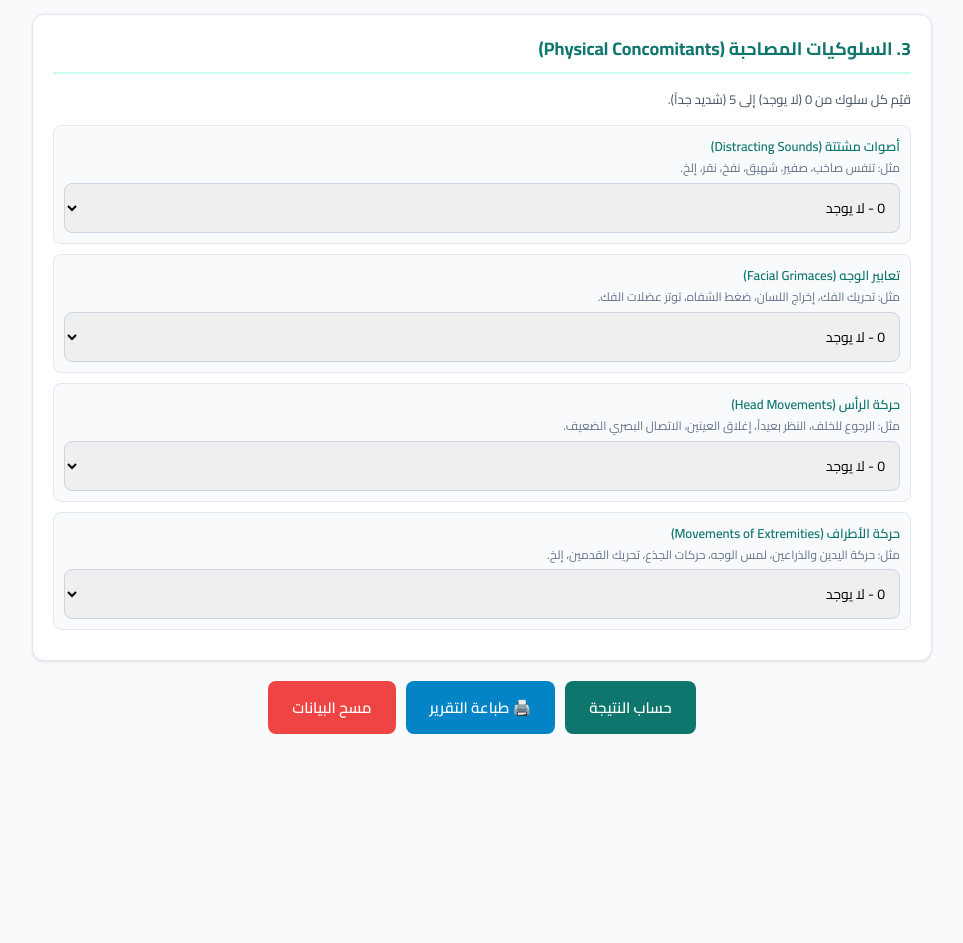
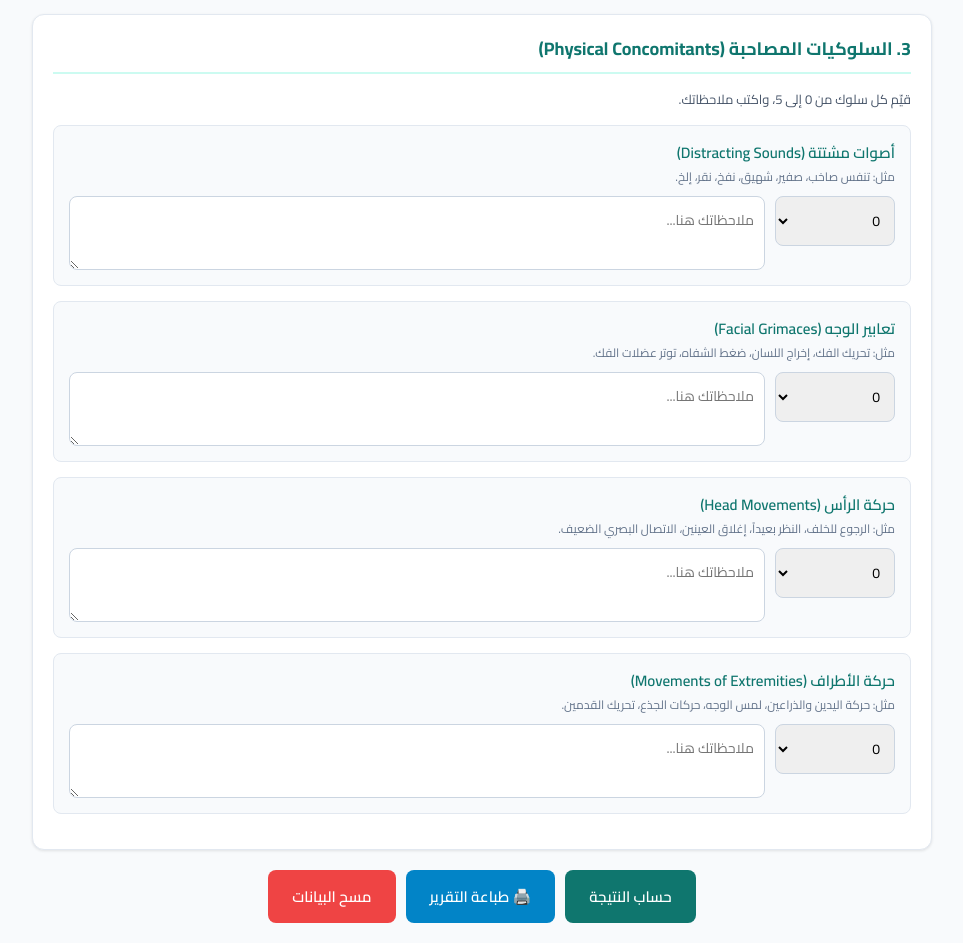
Before and after one commit to adhamsalloum9-cell/SSI4-stuttering-scale, a plain HTML site: page index.html in a window 1280 px wide. Shown: the part 1000-1943 px from the top of the page, without its empty margins (158-1121 px from the left). Before the commit the page ends 1754 px from the top, so only its background shows below. Drawn offline with Linux system fonts and the light colour scheme.

Commit message:
Refactor behavior item styles and add notes section
Updated styles for behavior items and added textarea for notes. Enhanced layout for behavior rows and adjusted padding and margins.

```diff
--- a/index.html
+++ b/index.html
@@ -17,12 +17,15 @@
   .grid { display: grid; grid-template-columns: 1fr 1fr; gap: 15px; }
   @media(max-width: 600px) { .grid { grid-template-columns: 1fr; } }
   label { display: block; font-size: 13px; font-weight: 600; margin-bottom: 5px; color: #475569; }
-  input, select { width: 100%; padding: 10px; border: 1px solid #cbd5e1; border-radius: 8px; font-size: 14px; font-family: inherit; }
+  input, select, textarea { width: 100%; padding: 10px; border: 1px solid #cbd5e1; border-radius: 8px; font-size: 14px; font-family: inherit; }
+  textarea { min-height: 60px; resize: vertical; }
 
-  /* تنسيق خاص لخيارات السلوكيات */
-  .behavior-item { background: #f8fafc; padding: 10px; border-radius: 8px; border: 1px solid #e2e8f0; margin-bottom: 10px; }
-  .behavior-item label { color: #0f766e; margin-bottom: 2px; }
-  .behavior-item p { font-size: 12px; color: #64748b; margin-bottom: 5px; }
+  .behavior-item { background: #f8fafc; padding: 15px; border-radius: 8px; border: 1px solid #e2e8f0; margin-bottom: 15px; }
+  .behavior-item label { color: #0f766e; margin-bottom: 2px; font-size: 15px; }
+  .behavior-item p { font-size: 12px; color: #64748b; margin-bottom: 10px; }
+  .behavior-row { display: flex; gap: 10px; align-items: flex-start; }
+  .behavior-row select { width: 120px; flex-shrink: 0; }
+  .behavior-row textarea { flex-grow: 1; min-height: 40px; }
 
   .result-box { text-align: center; margin-top: 20px; padding: 20px; background: #f0fdfa; border-radius: 12px; border: 1px solid #ccfbf1; }
   .result-box h3 { color: #0f766e; font-size: 22px; margin-bottom: 10px; }
@@ -34,12 +37,14 @@
   .btn-primary:hover { background: #115e59; }
   .btn-danger { background: #ef4444; color: white; }
   .hidden { display: none; }
+
   @media print {
     body { background: white; padding: 0; }
     .container { max-width: 100%; }
     .card { box-shadow: none; border: 1px solid #ccc; break-inside: avoid; }
     .actions, header p, .hidden-print { display: none !important; }
     .result-box { border: 2px solid #000; }
+    .behavior-item { border: 1px solid #ccc; background: white; }
   }
 </style>
 </head>
@@ -104,30 +109,42 @@
 
   <div class="card">
     <h2>3. السلوكيات المصاحبة (Physical Concomitants)</h2>
-    <p style="font-size:13px; margin-bottom:15px; color:#475569;">قيّم كل سلوك من 0 (لا يوجد) إلى 5 (شديد جداً).</p>
+    <p style="font-size:13px; margin-bottom:15px; color:#475569;">قيّم كل سلوك من 0 إلى 5، واكتب ملاحظاتك.</p>
 
     <div class="behavior-item">
       <label>أصوات مشتتة (Distracting Sounds)</label>
       <p>مثل: تنفس صاخب، صفير، شهيق، نفخ، نقر، إلخ.</p>
-      <select id="distracting"><option value="0">0 - لا يوجد</option><option value="1">1 - غير ملحوظ</option><option value="2">2 - ملحوظ قليلاً</option><option value="3">3 - مشتت</option><option value="4">4 - مشتت جداً</option><option value="5">5 - شديد ومؤلم</option></select>
+      <div class="behavior-row">
+        <select id="distracting"><option value="0">0</option><option value="1">1</option><option value="2">2</option><option value="3">3</option><option value="4">4</option><option value="5">5</option></select>
+        <textarea id="distractingNotes" placeholder="ملاحظاتك هنا..."></textarea>
+      </div>
     </div>
 
     <div class="behavior-item">
       <label>تعابير الوجه (Facial Grimaces)</label>
       <p>مثل: تحريك الفك، إخراج اللسان، ضغط الشفاه، توتر عضلات الفك.</p>
-      <select id="facial"><option value="0">0 - لا يوجد</option><option value="1">1 - غير ملحوظ</option><option value="2">2 - ملحوظ قليلاً</option><option value="3">3 - مشتت</option><option value="4">4 - مشتت جداً</option><option value="5">5 - شديد ومؤلم</option></select>
+      <div class="behavior-row">
+        <select id="facial"><option value="0">0</option><option value="1">1</option><option value="2">2</option><option value="3">3</option><option value="4">4</option><option value="5">5</option></select>
+        <textarea id="facialNotes" placeholder="ملاحظاتك هنا..."></textarea>
+      </div>
     </div>
 
     <div class="behavior-item">
       <label>حركة الرأس (Head Movements)</label>
       <p>مثل: الرجوع للخلف، النظر بعيداً، إغلاق العينين، الاتصال البصري الضعيف.</p>
-      <select id="head"><option value="0">0 - لا يوجد</option><option value="1">1 - غير ملحوظ</option><option value="2">2 - ملحوظ قليلاً</option><option value="3">3 - مشتت</option><option value="4">4 - مشتت جداً</option><option value="5">5 - شديد ومؤلم</option></select>
+      <div class="behavior-row">
+        <select id="head"><option value="0">0</option><option value="1">1</option><option value="2">2</option><option value="3">3</option><option value="4">4</option><option value="5">5</option></select>
+        <textarea id="headNotes" placeholder="ملاحظاتك هنا..."></textarea>
+      </div>
     </div>
 
     <div class="behavior-item">
       <label>حركة الأطراف (Movements of Extremities)</label>
-      <p>مثل: حركة اليدين والذراعين، لمس الوجه، حركات الجذع، تحريك القدمين، إلخ.</p>
-      <select id="extremities"><option value="0">0 - لا يوجد</option><option value="1">1 - غير ملحوظ</option><option value="2">2 - ملحوظ قليلاً</option><option value="3">3 - مشتت</option><option value="4">4 - مشتت جداً</option><option value="5">5 - شديد ومؤلم</option></select>
+      <p>مثل: حركة اليدين والذراعين، لمس الوجه، حركات الجذع، تحريك القدمين.</p>
+      <div class="behavior-row">
+        <select id="extremities"><option value="0">0</option><option value="1">1</option><option value="2">2</option><option value="3">3</option><option value="4">4</option><option value="5">5</option></select>
+        <textarea id="extremitiesNotes" placeholder="ملاحظاتك هنا..."></textarea>
+      </div>
     </div>
   </div>
 
@@ -150,18 +167,23 @@ function calculateSSI4() {
   const duration = parseFloat(document.getElementById('duration').value) || 0;
   const ageGroup = document.getElementById('ageGroup').value;
   const taskType = document.getElementById('taskType').value;
+
   const distracting = parseFloat(document.getElementById('distracting').value);
   const facial = parseFloat(document.getElementById('facial').value);
   const head = parseFloat(document.getElementById('head').value);
   const extremities = parseFloat(document.getElementById('extremities').value);
+
+  // جلب الملاحظات النصية
+  const distractingNotes = document.getElementById('distractingNotes').value;
+  const facialNotes = document.getElementById('facialNotes').value;
+  const headNotes = document.getElementById('headNotes').value;
+  const extremitiesNotes = document.getElementById('extremitiesNotes').value;
 
   if (total === 0) { alert('يرجى إدخال إجمالي المقاطع أولاً.'); return; }
 
   const percent = (stuttered / total) * 100;
 
   let freqScore = 0;
-
-  // 1. جدول القراءة (1. Reading Task)
   if (taskType === 'reading') {
     if (percent >= 1 && percent < 2) freqScore = 2;
     else if (percent >= 2 && percent < 3) freqScore = 3;
@@ -172,9 +194,7 @@ function calculateSSI4() {
     else if (percent >= 8 && percent < 13) freqScore = 8;
     else if (percent >= 13 && percent < 21) freqScore = 9;
     else if (percent >= 21) freqScore = 10;
-  }
-  // 2. جدول الكلام العفوي للقارئين (2. Speaking Task - Reader)
-  else if (taskType === 'speaking_reader') {
+  } else if (taskType === 'speaking_reader') {
     if (percent >= 1 && percent < 2) freqScore = 2;
     else if (percent >= 2 && percent < 3) freqScore = 3;
     else if (percent >= 3 && percent < 4) freqScore = 4;
@@ -184,9 +204,7 @@ function calculateSSI4() {
     else if (percent >= 8 && percent < 13) freqScore = 8;
     else if (percent >= 13 && percent < 21) freqScore = 9;
     else if (percent >= 21) freqScore = 10;
-  }
-  // 3. جدول غير القارئين (3. Nonreaders Table)
-  else {
+  } else {
     if (percent >= 1 && percent < 2) freqScore = 4;
     else if (percent >= 2 && percent < 3) freqScore = 6;
     else if (percent >= 3 && percent < 4) freqScore = 8;
@@ -229,6 +247,12 @@ function calculateSSI4() {
   else if (taskType === 'speaking_reader') taskTypeName = 'كلام عفوي - قارئ (Speaking - Reader)';
   else taskTypeName = 'كلام عفوي - غير قارئ (Speaking - Nonreader)';
 
+  let notesHTML = '';
+  if (distractingNotes) notesHTML += `<div style="text-align:right; font-size:14px; margin-top:5px; color:#475569;"><b>ملاحظات الأصوات:</b> ${distractingNotes}</div>`;
+  if (facialNotes) notesHTML += `<div style="text-align:right; font-size:14px; margin-top:5px; color:#475569;"><b>ملاحظات الوجه:</b> ${facialNotes}</div>`;
+  if (headNotes) notesHTML += `<div style="text-align:right; font-size:14px; margin-top:5px; color:#475569;"><b>ملاحظات الرأس:</b> ${headNotes}</div>`;
+  if (extremitiesNotes) notesHTML += `<div style="text-align:right; font-size:14px; margin-top:5px; color:#475569;"><b>ملاحظات الأطراف:</b> ${extremitiesNotes}</div>`;
+
   const resultHTML = `
     <h3>النتيجة النهائية: ${totalScore} نقطة</h3>
     <div class="result-item"><span>نوع العينة:</span><span>${taskTypeName}</span></div>
@@ -237,6 +261,7 @@ function calculateSSI4() {
     <div class="result-item"><span>درجة المدة (Duration Score):</span><span>${duration}</span></div>
     <div class="result-item"><span>درجة السلوكيات المصاحبة (Physical Score):</span><span>${physicalScore}</span></div>
     <div class="result-item" style="color:${severityColor}; font-size: 20px; margin-top:10px;"><span>تصنيف الشدة:</span><span>${severity}</span></div>
+    ${notesHTML ? '<hr style="margin:15px 0; border:1px dashed #ccc;">' + notesHTML : ''}
   `;
 
   document.getElementById('resultBox').innerHTML = resultHTML;
@@ -245,7 +270,7 @@ function calculateSSI4() {
 
 function clearData() {
   if(confirm('هل تريد مسح البيانات؟')) {
-    document.querySelectorAll('input, select').forEach(el => el.value = '');
+    document.querySelectorAll('input, select, textarea').forEach(el => el.value = '');
     document.getElementById('resultArea').classList.add('hidden');
   }
 }
```
